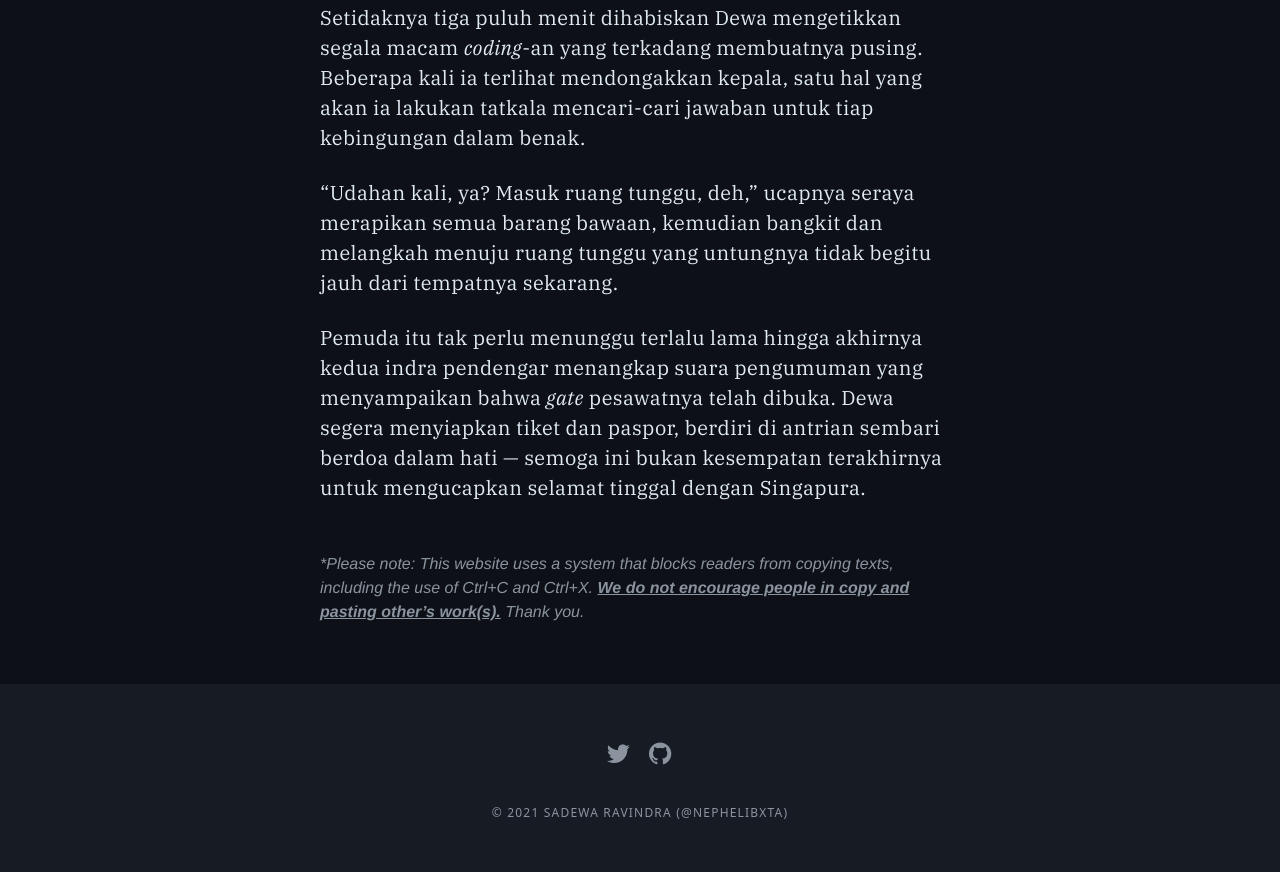
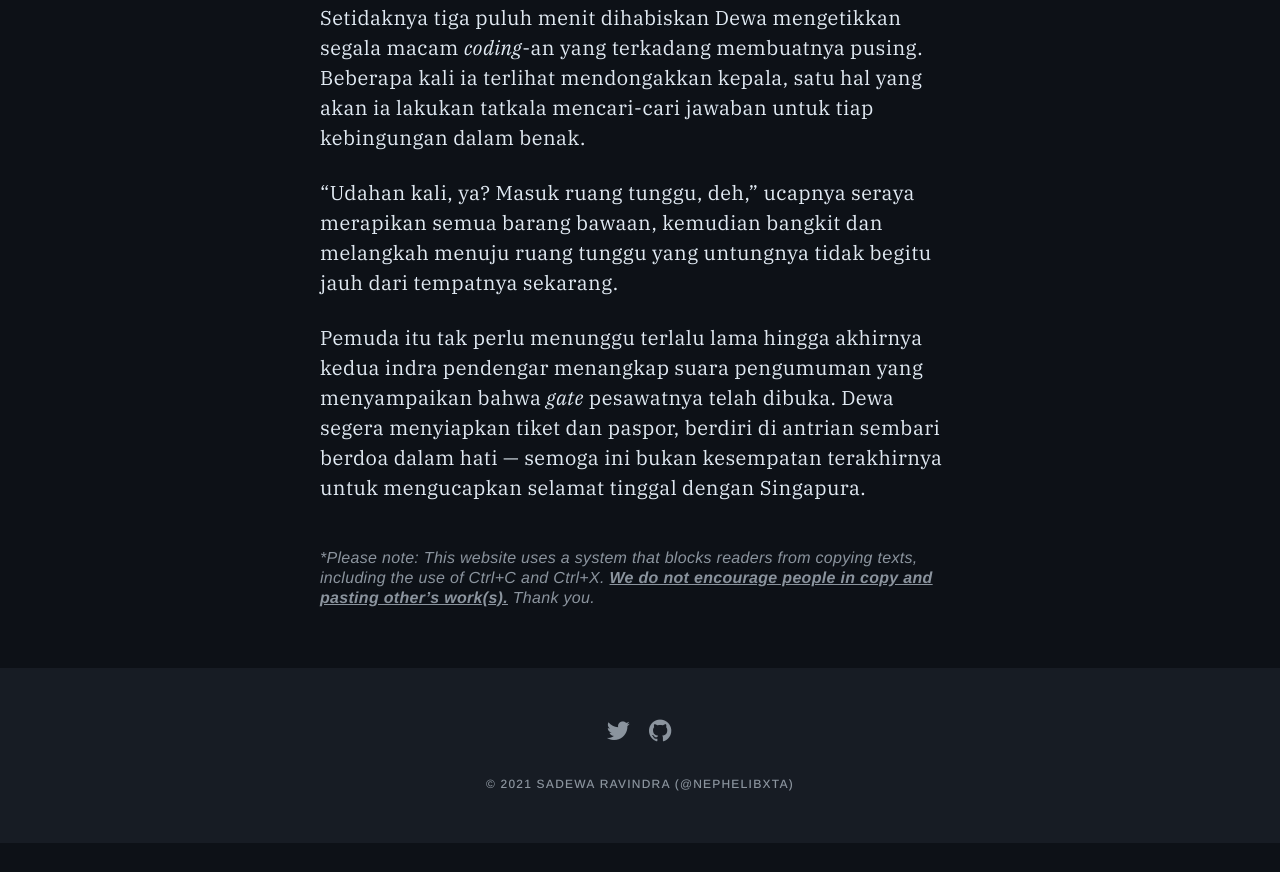
Before and after one commit to recazettes/nephelibxta-personal, a plain HTML site: page posts/on-my-way-to-jakarta.html in a window 1280 px wide. Shown: the part 4741-5613 px from the top of the page. After the commit the page ends 5584 px from the top, so only its background shows below. Drawn offline with nearby package versions, Linux system fonts and the light colour scheme; a web font is replaced by a local one.

Commit message:
Update posts.css

```diff
--- a/posts/posts.css
+++ b/posts/posts.css
@@ -4,6 +4,11 @@
 body {
   background: #0d1117;
   color: #c9d1d9;
+  font-family: 'Arimo', sans-serif;
+  font-size: 15px;
+  font-weight: 400;
+  line-height: 20px;
+  letter-spacing: 0.02em;
   overflow-x: hidden;
   margin: 0 auto;
   padding: 0;
@@ -251,9 +256,6 @@ body {
   # Footer
   --------------------------------------------------------------*/
   #footer {
-    position: relative;
-    bottom: 0;
-    left: 0; right: 0;
     background: #171c24;
     padding-top: 50px;
     padding-bottom: 20px;
```
Lines whose indentation alone changed are shown as unchanged.
